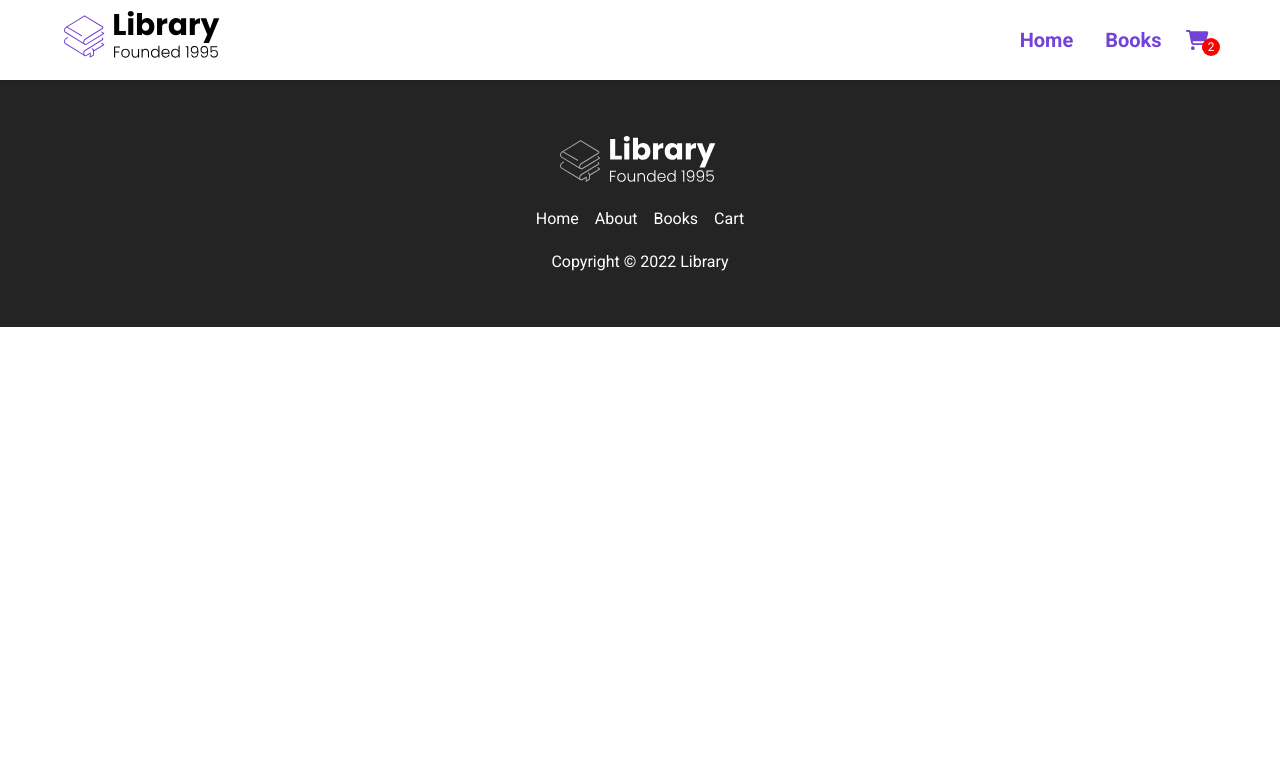
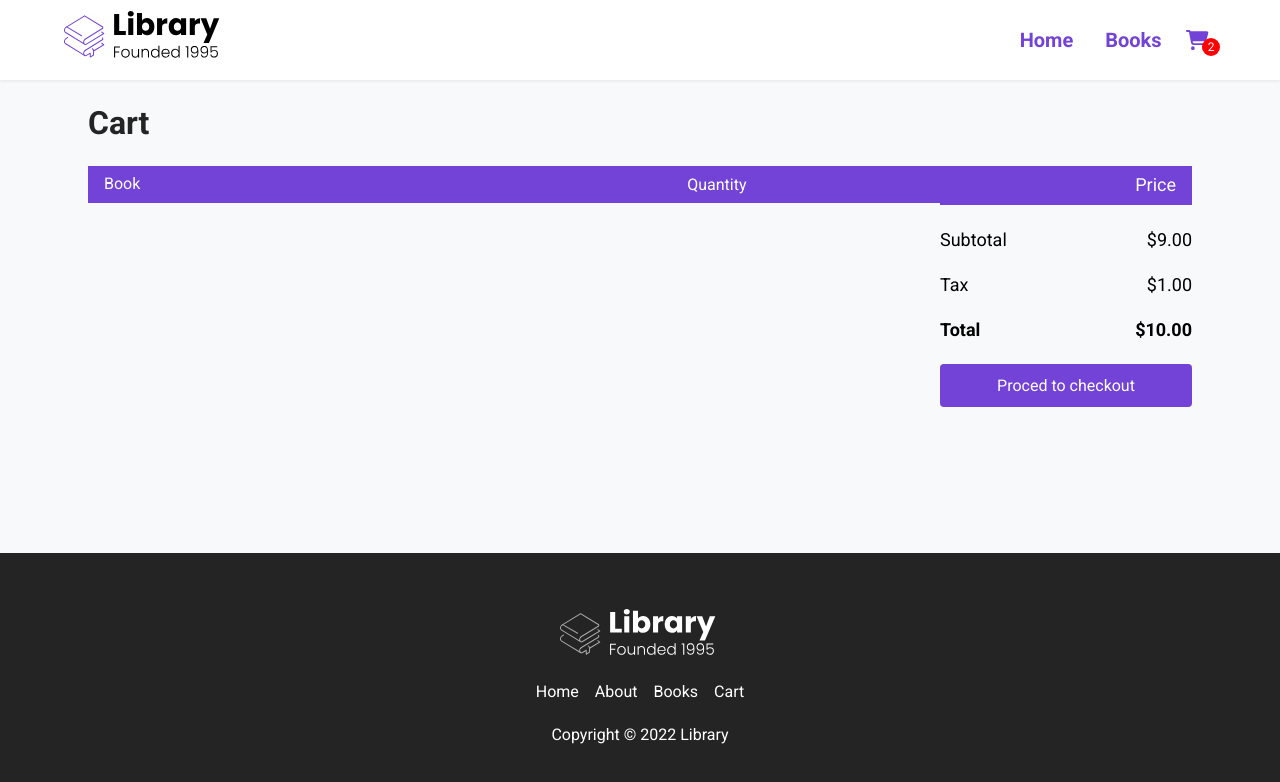
Before and after one commit to Sumit9953/React-ecommerce-website, a React (Create React App) app: page /cart in a window 1280 px wide. Shown: the top 782 px of the page. Built offline with nearby package versions, Linux system fonts and the light colour scheme.

Commit message:
add Cart route

```diff
--- a/src/App.js
+++ b/src/App.js
@@ -1,4 +1,5 @@
 import './index.css';
+import React, { useEffect, useState } from "react"
 import Nav from "./components/Nav"
 import Footer from './components/Footer';
 import { BrowserRouter as Router, Route } from 'react-router-dom'
@@ -6,9 +7,40 @@
 import Books from './pages/Books';
 import {books} from "./data"
 import BookInfo from './pages/BookInfo';
+import Cart from './pages/Cart';
 
 
 function App() {
+  const [cart,setCart] = useState([]);
+
+  function addToCart(book){
+    setCart([...cart,{...book,quantity:1}])
+  }
+
+  useEffect(() => {
+    console.log(cart);
+  },[cart])
+
+  // function addToCart(book){
+  //   const dupeItem = cart.find(item => +item.id === +book.id)
+  //   if(dupeItem){
+  //     setCart(cart.map(item => {
+  //       if(item.id === dupeItem.id){
+  //         return {
+  //           ...item,
+  //           quantity: item.quantity+1
+  //         }
+  //       }else{
+  //         return item;
+  //       }
+  //     }))
+  //   }else{
+  //     setCart([...cart,{...book,quantity:1}]);
+  //   }
+  // }
+  // useEffect(() => {
+  //   console.log(cart);
+  // },[cart]);
 
   return (
     <Router>
@@ -16,7 +48,8 @@
         <Nav />
         <Route path="/" exact component={Home} />
         <Route path="/books" exact render={() => <Books  books = {books} />}/>
-        <Route path="/books/:id" render={() => <BookInfo  books = {books} />}/>
+        <Route path="/books/:id" render={() => <BookInfo cart={cart} books = {books} addToCart = {addToCart} />}/>
+        <Route path="/cart" render={() => <Cart cart={cart}  books = {books} />}/>
         <Footer />
       </div>
     </Router>
--- a/src/pages/BookInfo.jsx
+++ b/src/pages/BookInfo.jsx
@@ -1,14 +1,20 @@
 import { FontAwesomeIcon } from '@fortawesome/react-fontawesome';
-import React from 'react';
+import React, { useState } from 'react';
 import { Link, useParams } from 'react-router-dom';
 import Book from '../components/ui/book';
 import Price from '../components/ui/Price';
 import Rating from '../components/ui/Rating';
 
-const BookInfo = ({books}) => {
+const BookInfo = ({books , addToCart ,cart}) => {
     const {id} = useParams();
     const book = books.find(book => +book.id === +id)
 
+    function addBookToCart(book){
+        addToCart(book)
+    }
+    function bookExistsOncart(){
+       return cart.find(book => book.id === +id)
+    }
     return (
         <div id="books__body">
             <main id="books__main">
@@ -41,9 +47,17 @@
                                         Lorem ipsum dolor sit amet consectetur adipisicing elit. Exercitationem voluptas aliquam repudiandae consequatur ratione. Iusto esse excepturi, vel eaque dicta doloribus. Qui reprehenderit facilis magnam dignissimos natus explicabo? Ab, animi!
                                     </p>
                                 </div>
-                                <button className="btn">
+                                {bookExistsOncart() ? (
+                                    <Link to={`/cart`} className="book__link">
+                                    <button className="btn">Checkout</button>
+                                    </Link>
+                                ): (
+                                <button className="btn" onClick={() => addBookToCart(book)}>
                                     Add to cart
                                 </button>
+                                )
+
+                                }
                             </div>
                         </div>
                     </div>
--- /dev/null
+++ b/src/pages/Cart.jsx
@@ -0,0 +1,71 @@
+import React from 'react';
+
+const Cart = ({cart}) => {
+    return (
+        <div id="books__body">
+            <div id="books__main">
+                <div className="books__container">
+                    <div className="row">
+                        <div className="book__selected--top">
+                            <h2 className="cart__title">Cart</h2>
+                        </div>
+                        <div className="cart">
+                            <div className="cart__header">
+                                <span className="cart__book">Book</span>
+                                <span className="cart__quantity">Quantity</span>
+                                <span className="cart__total">Price</span>
+                            </div>
+                            <div className="cart__body">
+                            {
+                                cart.map(book => {
+                                    return (
+                                        <div className="cart__item">
+                                    <div className="cart__book">
+                                        <img src={book.url} alt="" className="cart__book--img" />
+                                        <div className="cart__book--info">
+                                            <span className="cart__book--title">{book.title}</span>
+                                            <span className="cart__book--price">{(book.salePrice || book.originalPrice).toFixed(2)}</span>
+                                            <button className='cart__book--remove'>
+                                                Remove
+                                            </button>
+                                        </div>
+                                    </div>
+                                    <div className="cart__quantity">
+                                        <input type="number" min={0} max={99} className="cart__input" />
+                                    </div>
+                                    <div className="cart__total">
+                                        $10.00
+                                    </div>
+                                </div>
+                                    )
+                                })
+                            }
+
+                            </div>
+                        </div>
+                        <div className="total">
+                            <div className="total__item total__sub-total">
+                                <span>Subtotal</span>
+                                <span>$9.00</span>
+                            </div>
+                            <div className="total__item total__tax">
+                                <span>Tax</span>
+                                <span>$1.00</span>
+                            </div>
+                            <div className="total__item total__price">
+                                <span>Total</span>
+                                <span>$10.00</span>
+                            </div>
+                            <button className="btn btn__checkout no-cursor"
+                                onClick = {() => alert(`Haven't got around to doing this :()`)}>
+                                Proced to checkout
+                            </button>
+                        </div>
+                    </div>
+                </div>
+            </div>
+        </div>
+    );
+}
+
+export default Cart;
```
